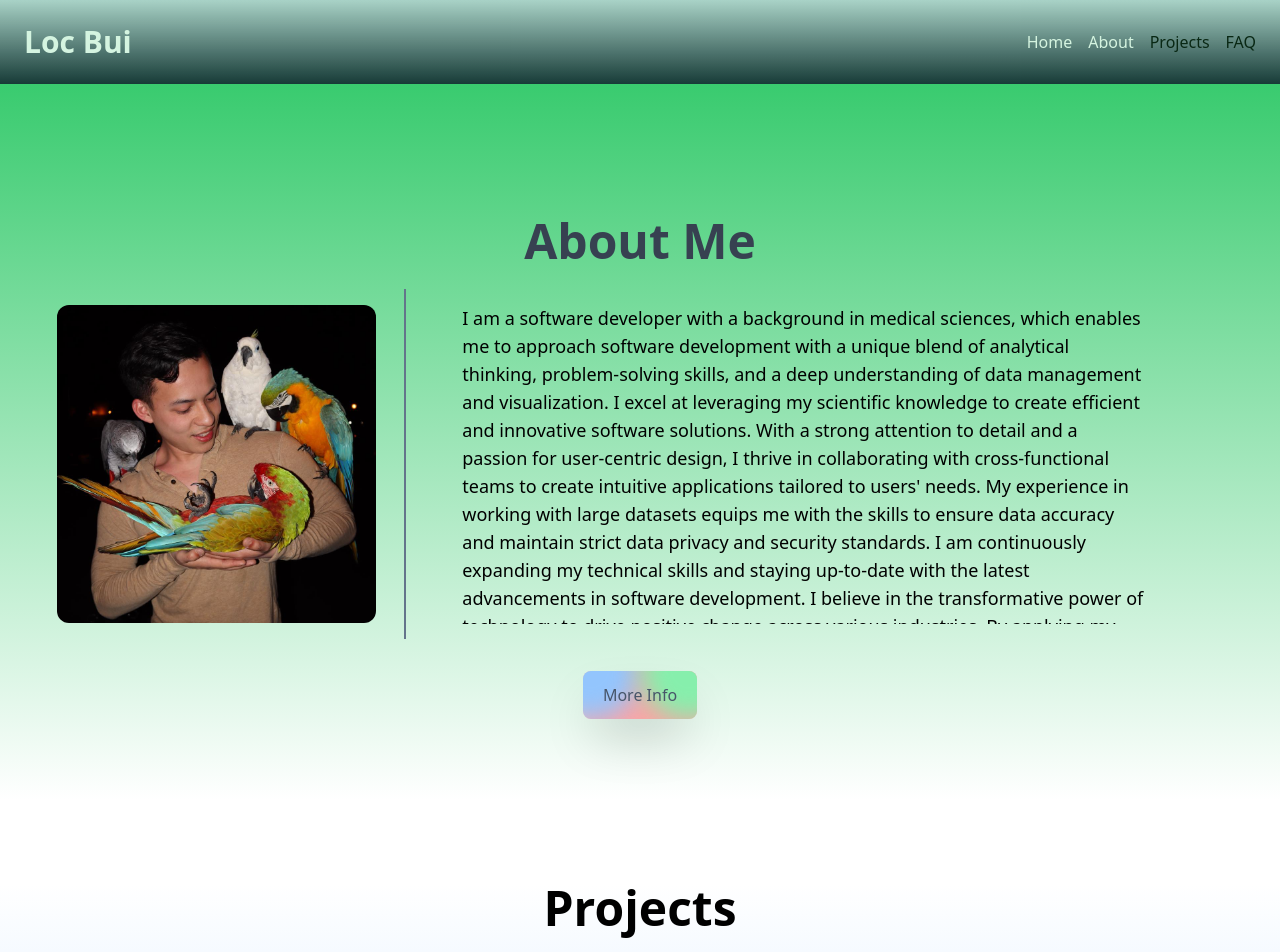
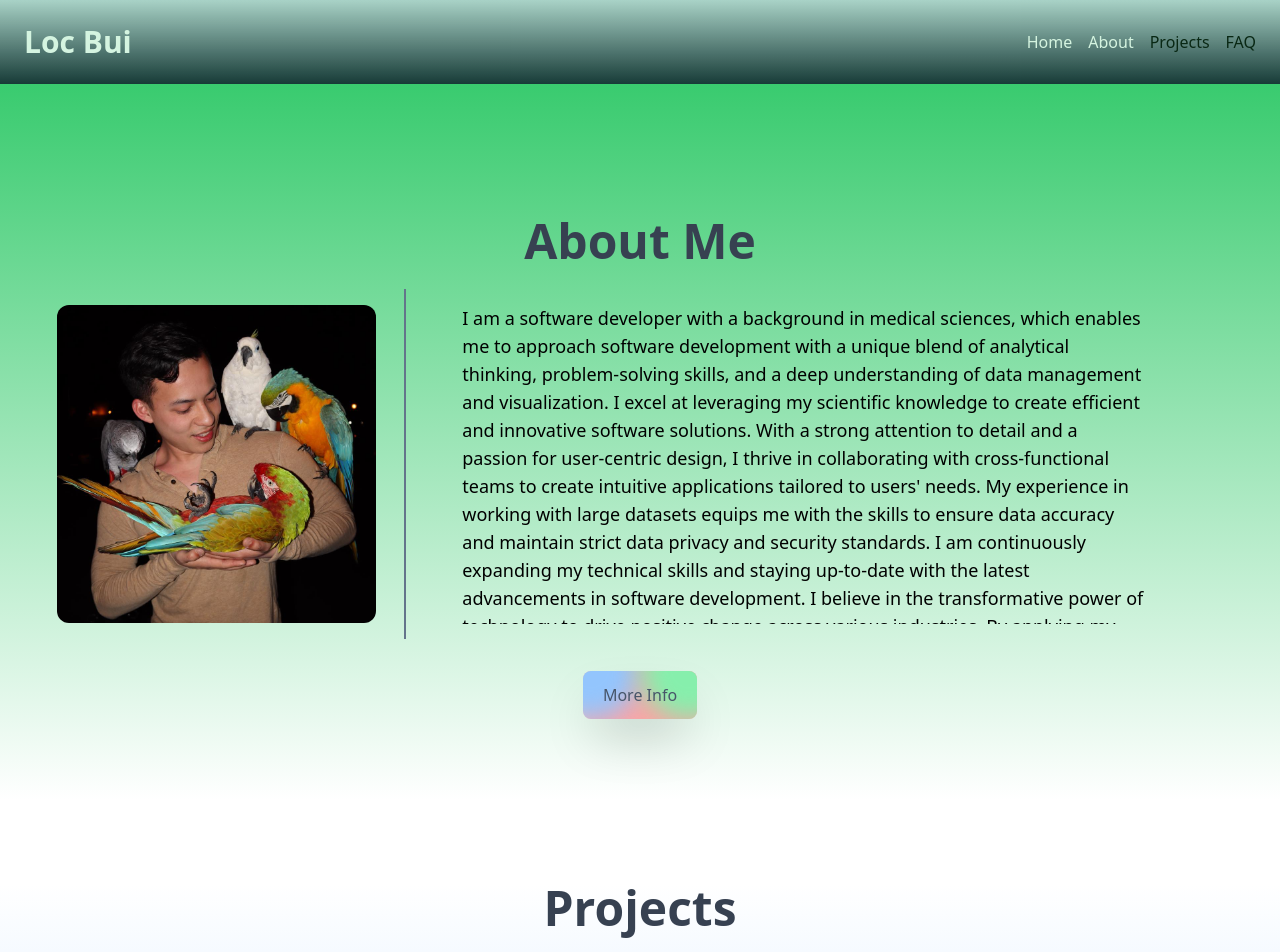
Before and after one commit to locb65/porfolio, a React (Create React App) app in the folder portfolio-app/: page / in a window 1280 px wide. Shown: the top 952 px of the page. Built offline with nearby package versions, Linux system fonts and the light colour scheme.

Commit message:
changed text color to consistency

```diff
--- a/portfolio-app/src/pages/Components/projects.jsx
+++ b/portfolio-app/src/pages/Components/projects.jsx
@@ -30,6 +30,7 @@ export const Projects = () => {
             sm:text-4xl
             md:text-5xl
             font-bold
+            text-gray-700
             mb-6'>Projects</h1>
 
             <div className='project-container
```
